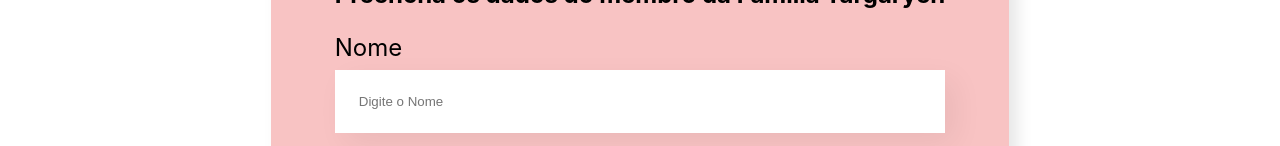
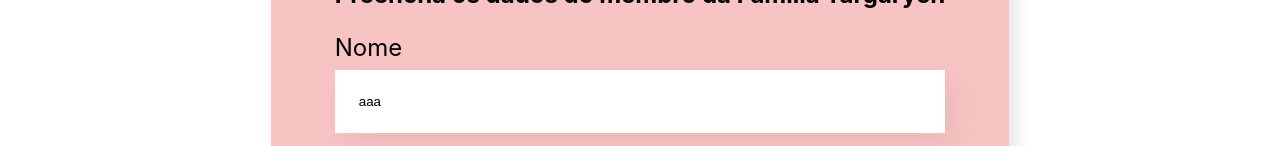
Before and after one commit to ViniwDOrazio/alura-react-javascript, a React (Create React App) app in the folder organo/: page / in a window 1280 px wide. Shown: the part 654-800 px from the top of the page. Built offline with nearby package versions, Linux system fonts and the light colour scheme; the HTML template or start-up script is replaced by a standard one.

Commit message:
Aula 2-03,04

```diff
--- a/organo/src/componentes/CampoTexto/index.js
+++ b/organo/src/componentes/CampoTexto/index.js
@@ -2,10 +2,18 @@ import './CampoTexto.css';
 const CampoTexto = (props) => {
     //const strteste=`${props.placeholder}...`;
     //console.log(props)
+
+    //let valor = 'aa';
+    const onChangeInput = (evento) => {
+        props.onChange(evento.target.value)
+        // setValor(evento.target.value)
+        // console.log(valor);
+    }
+
     return (
         <div className="campo-texto">
             <label>{props.label}</label>
-            <input placeholder={props.placeholder} required={props.required}/>
+            <input value={props.valor} onChange={onChangeInput} placeholder={props.placeholder} required={props.required} />
         </div>
     )
 }
--- a/organo/src/componentes/ComboBox/index.js
+++ b/organo/src/componentes/ComboBox/index.js
@@ -1,12 +1,23 @@
 import './ComboBox.css';
 
 const ComboBox = (props) => {
+
+    const onChangeInput = (evento) => {
+        props.onChange(evento.target.value)
+    }
+
+
+
     return (
         <div className="combo-box">
             <label>{props.label}</label>
-            <select defaultValue={props.placeholder}  required={props.required}>
-                <option disabled selected readOnly>{props.placeholder}</option>
+            <select
+                    value={props.valor}
+                    onChange={onChangeInput}
+                    //defaultValue={props.placeholder}
+                    required={props.required}>
 
+                <option disabled readOnly>{props.placeholder}</option>
                 {props.itens.map(item => <option key={item}>{item}</option>)}
 
             </select>
--- a/organo/src/componentes/FormularioPessoa/index.js
+++ b/organo/src/componentes/FormularioPessoa/index.js
@@ -2,27 +2,56 @@ import Botao from '../Botao';
 import CampoTexto from '../CampoTexto';
 import ComboBox from '../ComboBox';
 import './FormularioPessoa.css';
-
-
+import { useState } from 'react';
 
 const FormularioPessoa = (props) => {
-    const reizinho = ['rei 1', 'rei 2', 'rei 3'];
+
+    const reizinhos = ['rei 1', 'rei 2', 'rei 3'];
+
+    const [nome, setNome] = useState('aaa')
+    const [cargo, setCargo] = useState('')
+    const [imagem, setImagem] = useState('')
+    const [reinado, setReinado] = useState('Selecione o Rei a Frente no Período')
+
 
     const onPostar = (evento) => {
         evento.preventDefault()
-        console.log('postou')
+        console.log('postou => ', nome, cargo, imagem, reinado)
     }
 
-
+    // const onChangeInput = (evento) => {
+    //     setValor(evento.target.value)
+    //     console.log(valor);
+    // }
 
     return (
         <section className='formulario-pessoa'>
             <form onSubmit={onPostar}>
                 <h2>Preencha os dados do membro da Família Targaryen</h2>
-                <CampoTexto label="Nome" placeholder="Digite o Nome" required="true" />
-                <CampoTexto label="Cargo" placeholder="Digite o Cargo"  required="true" />
-                <CampoTexto label="Imagem" placeholder="Digite o Endereço da Imagem" />
-                <ComboBox  label="Rei no Período" placeholder="Selecione o Rei a Frente no Período" itens={reizinho}  required="true" />
+                <CampoTexto
+                    label="Nome"
+                    placeholder="Digite o Nome"
+                    required={true}
+                    valor={nome}
+                    onChange={valor => setNome(valor)} />
+                <CampoTexto
+                    label="Cargo"
+                    placeholder="Digite o Cargo"
+                    required={true}
+                    valor={cargo}
+                    onChange={valor => setCargo(valor)} />
+                <CampoTexto
+                    label="Imagem"
+                    placeholder="Digite o Endereço da Imagem"
+                    valor={imagem}
+                    onChange={valor => setImagem(valor)} />
+                <ComboBox
+                    label="Rei no Período"
+                    placeholder={reinado}
+                    itens={reizinhos}
+                    required={true}
+                    valor={reinado}
+                    onChange={valor => setReinado(valor)} />
                 <Botao>
                     Criar Card
                 </Botao>
```
